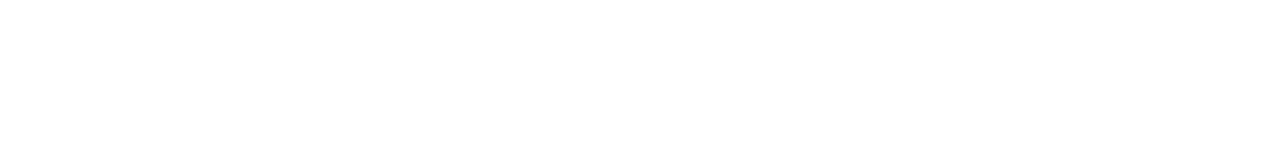
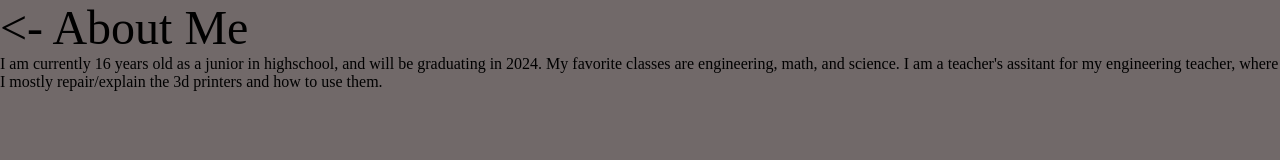
Before and after one commit to theradest1/PersonalWebsite, a website: page views/about-me.html in a window 1280 px wide. Drawn offline with Linux system fonts and the light colour scheme.

Commit message:
working on about me

```diff
--- a/public/css/main.scss
+++ b/public/css/main.scss
@@ -141,6 +141,11 @@
 	}
 }
 
+.school-description {
+	color: var(--text);
+	animation: transitionInLeft 1s;
+}
+
 /*mobile things*/
 @media (max-width:520px) {
 	.sideways-hero {
--- /dev/null
+++ b/public/js/about-me.js
@@ -0,0 +1,11 @@
+setTimeout(() => {document.getElementById("loading").style.display = "none";}, 400);
+
+function slideOut() {
+	document.getElementById("title").style.animation = "transitionOutLeft 1.8s"
+	document.getElementById("school-description").style.animation = "transitionOutLeft 1.8s"
+
+	setTimeout(() => {document.getElementById("loading").style.animation = "transitionInBottom .8s";}, 800);
+	setTimeout(() => {document.getElementById("loading").style.display = "block";}, 800);
+
+	setTimeout(() => {location.href = '/views/';}, 1600);
+}
--- a/views/about-me.html
+++ b/views/about-me.html
@@ -4,9 +4,15 @@
 	<meta charset="UTF-8">
 	<meta http-equiv="X-UA-Compatible" content="IE=edge">
 	<meta name="viewport" content="width=device-width, initial-scale=1.0">
-	<title>Document</title>
+	<title>About Me</title>
+	<link rel="stylesheet" href="../public/css/main.css">
 </head>
 <body>
-
+	<div id="loading" class="loading">Loading...</div>
+	<div id="title" class="title"><a href="javascript:void(0);" class="icon" onclick="slideOut()"><- About Me</a></div>
+	<div id="school-description" class="school-description">
+		I am currently 16 years old as a junior in highschool, and will be graduating in 2024. My favorite classes are engineering, math, and science. I am a teacher's assitant for my engineering teacher, where I mostly repair/explain the 3d printers and how to use them.
+	</div>
+	<script src="../public/js/about-me.js"></script>
 </body>
 </html>
```
Also changed, not shown: public/css/main.css, 1 other file.
